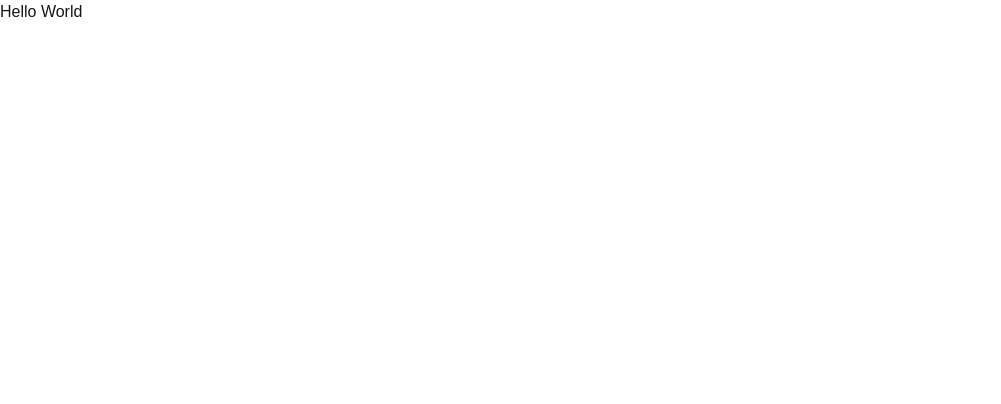
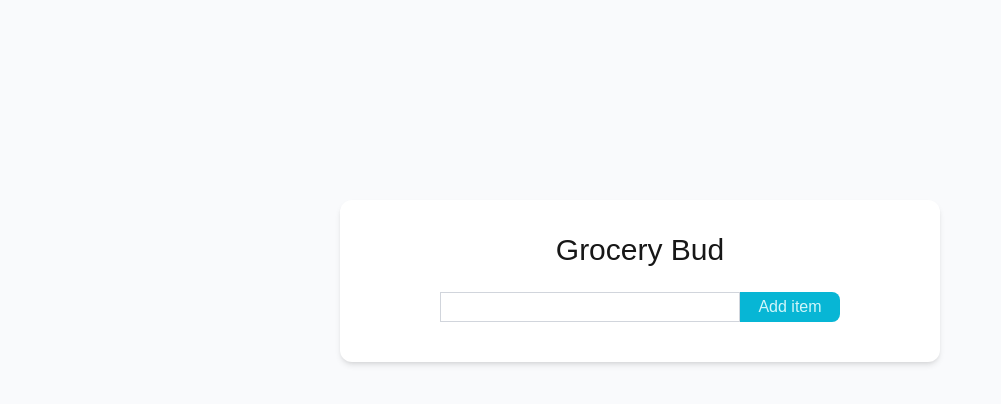
Before and after one commit to Oyunjargal17/grocery, a Next.js app: page / in a window 1280 px wide. Shown: the top 404 px of the page, without its empty margins (0-1001 px from the left). Built offline with nearby package versions, Linux system fonts and the light colour scheme.

Commit message:
design ok

```diff
--- a/src/app/page.jsx
+++ b/src/app/page.jsx
@@ -3,10 +3,30 @@
 import { useState } from "react";
 
 export default function Home() {
+  return <Grocery />;
+}
+
+const Grocery = () => {
+  return <GroceryList />;
+};
+
+const GroceryList = () => {
   return (
-    <div>
-      <h1>Hello World</h1>
+    <div className=" h-screen  bg-[#f9fafc]">
+      <div className="flex justify-center">
+        <div className="bg-[#ffffff] w-150 mt-50 flex flex-col justify-center items-center p-8 rounded-xl shadow-md">
+          <h1 className="text-3xl mb-4">Grocery Bud</h1>
+          <div className="px-4 py-2">
+            <input
+              className="border border-gray-300 w-[300px] h-[30px]"
+              type="text"
+            />
+            <button className="bg-[#07b6d5] text-[#d0f6fa] w-[100px] h-[30px] rounded-r-lg">
+              Add item
+            </button>
+          </div>
+        </div>
+      </div>
     </div>
   );
-}
-Home();
+};
```
